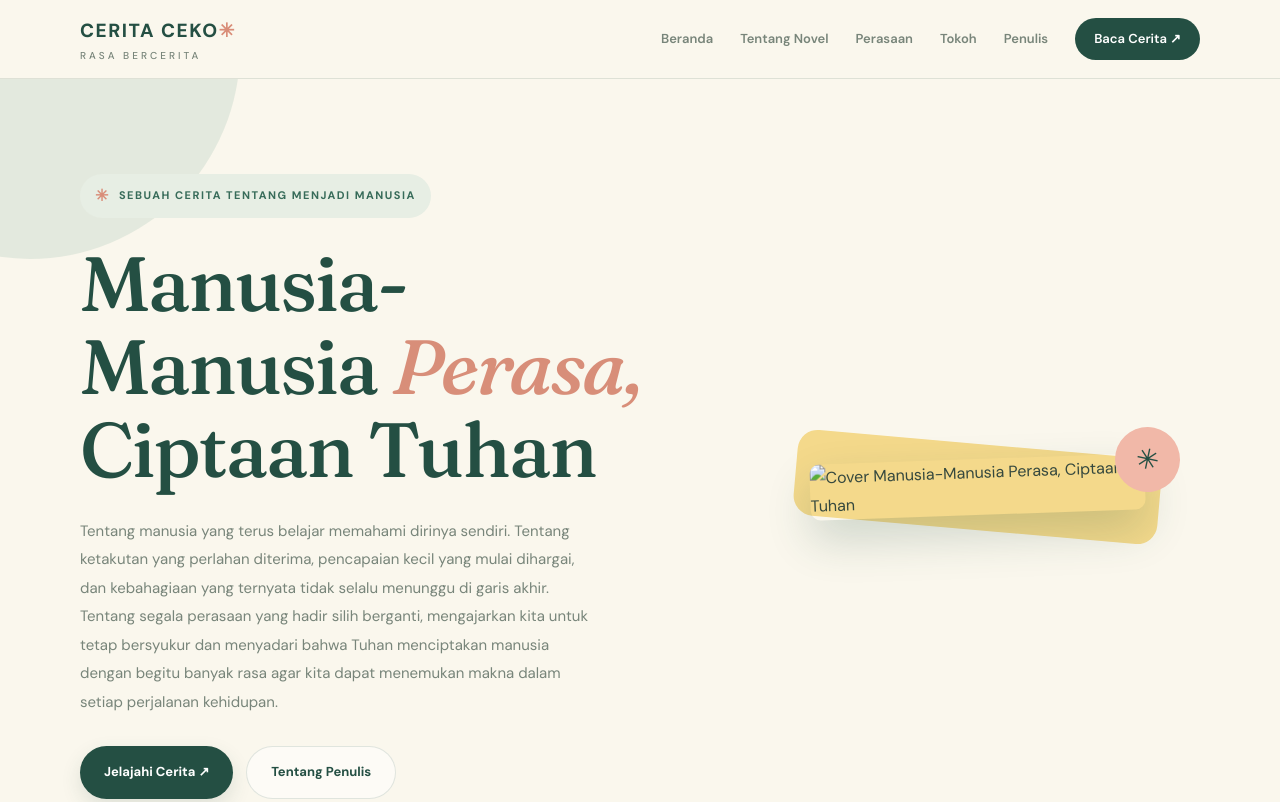
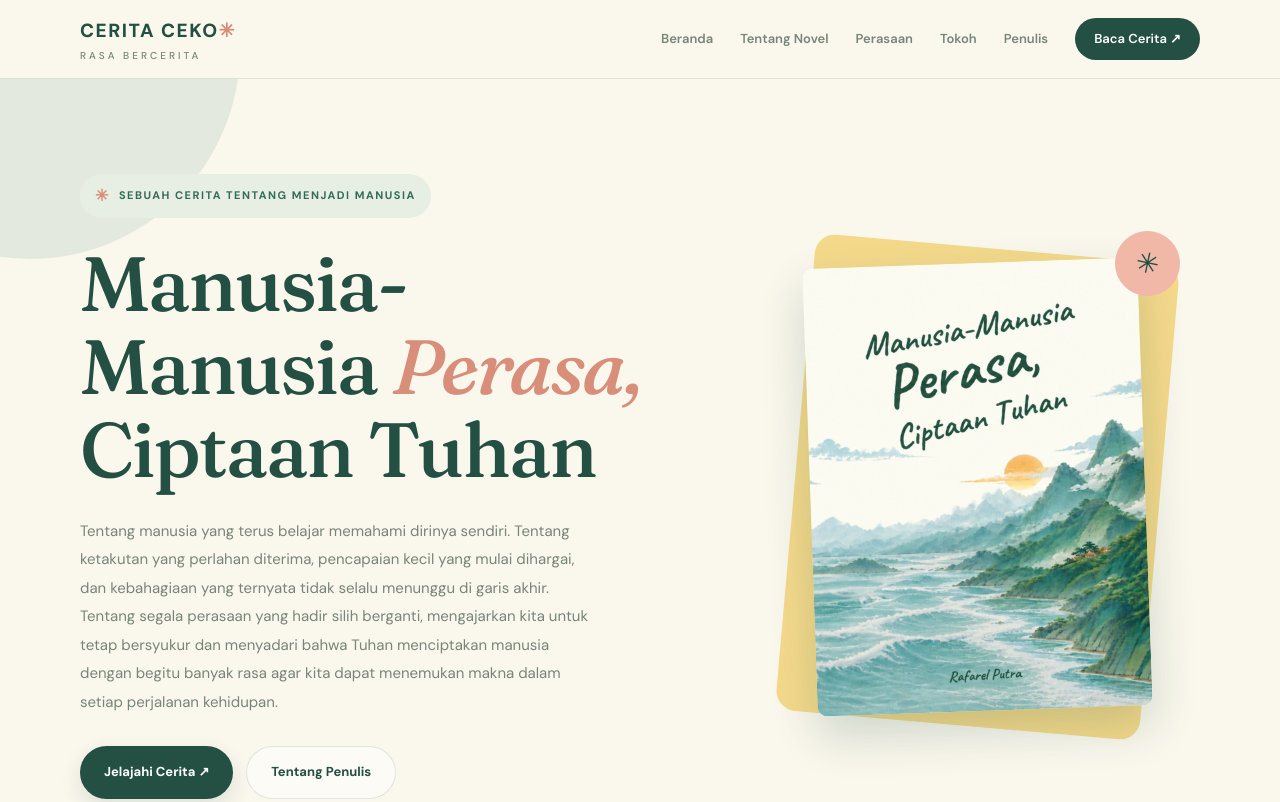
Before and after one commit to RafarelPutra/CeritaCeko, a plain HTML site: page ManusiaPerasa.html in a window 1280 px wide. Shown: the top 802 px of the page. Drawn offline with Linux system fonts and the light colour scheme.

Commit message:
Update ManusiaPerasa.html

```diff
--- a/ManusiaPerasa.html
+++ b/ManusiaPerasa.html
@@ -1145,7 +1145,7 @@ footer {
       <div class="cover-sticker">✳</div>
 
       <div class="cover-box">
-        <img src="perasa.jpg"
+        <img src="MP.png"
           alt="Cover Manusia-Manusia Perasa, Ciptaan Tuhan">
 
 
```
